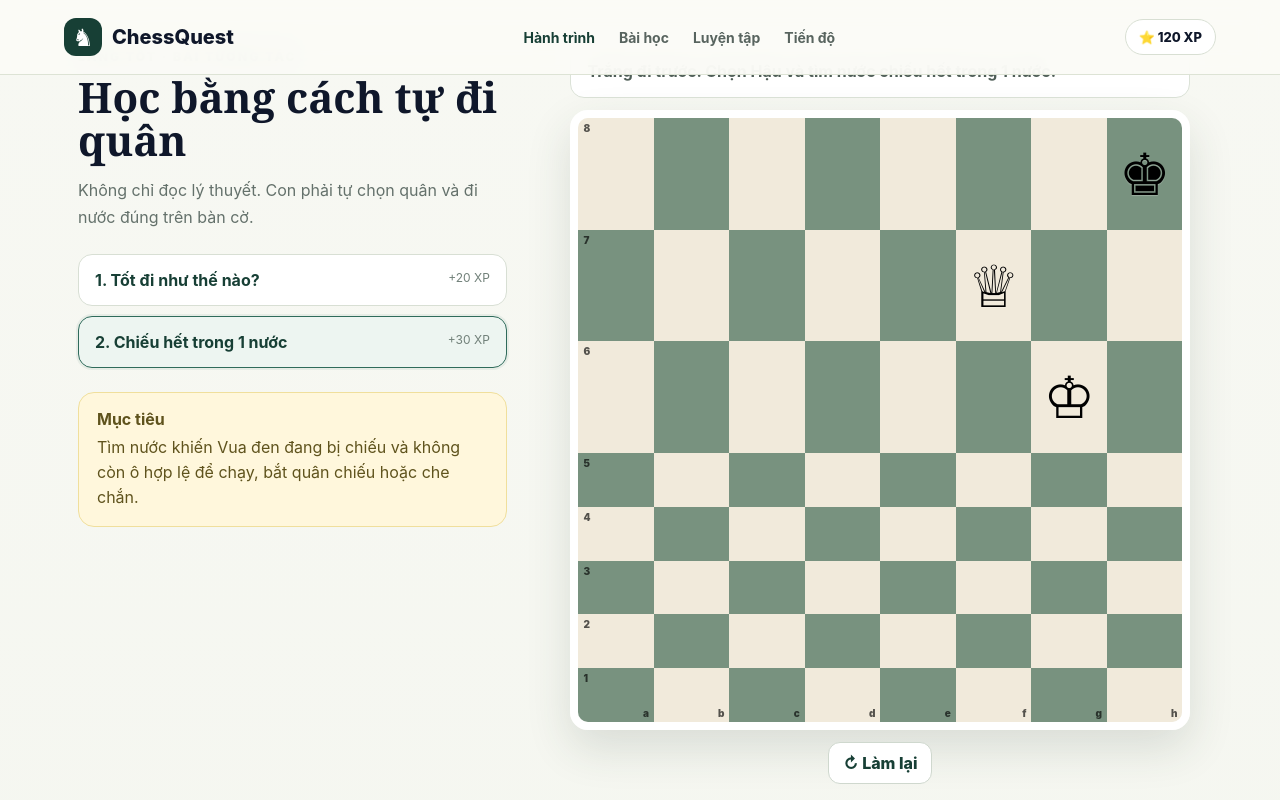
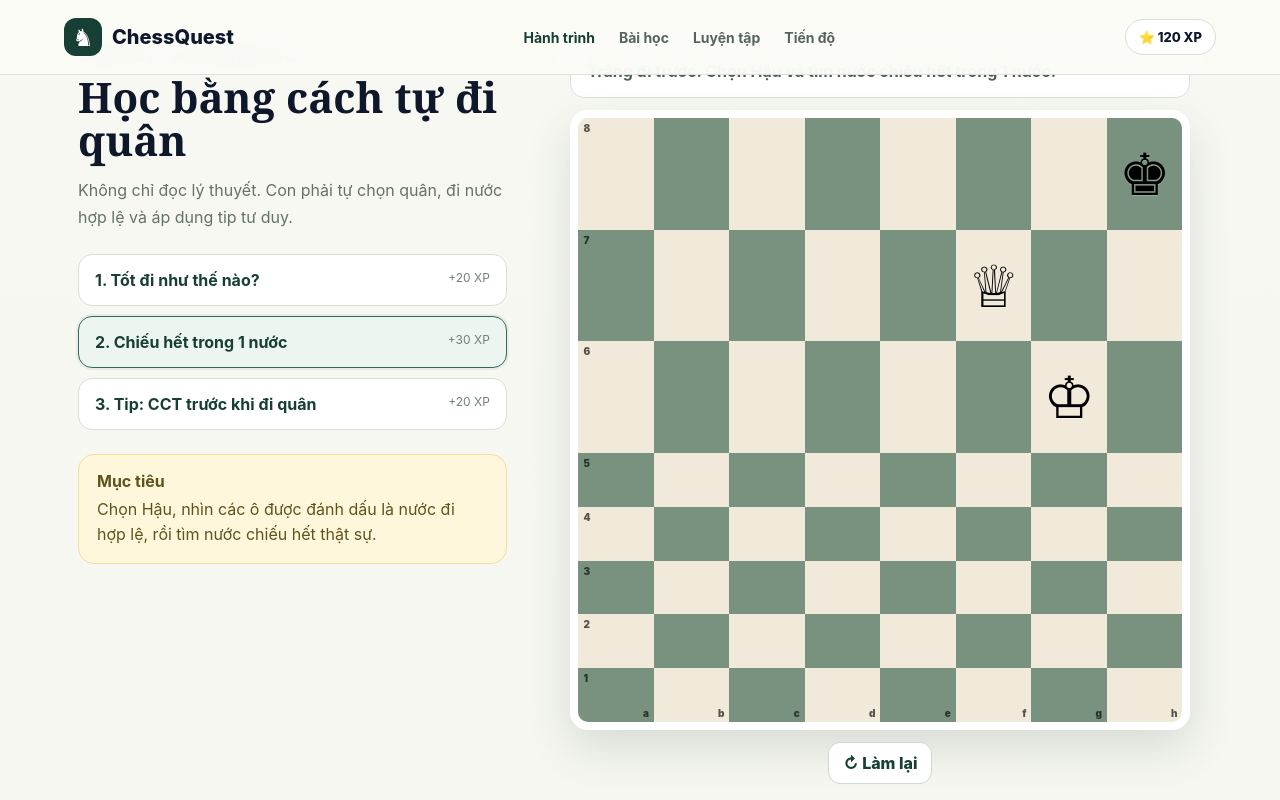
Before and after one commit to huyinvestor87/chess-quest, a React (Vite) app: page / in a window 1280 px wide. Both pictures are taken after a click on the button "Luyện puzzle". Shown: the part 1618-2418 px from the top of the page. Built offline with nearby package versions, Linux system fonts and the light colour scheme.

Commit message:
feat: add CCT tip lesson and continue progression

```diff
--- a/src/App.tsx
+++ b/src/App.tsx
@@ -1,7 +1,7 @@
 import { useState } from 'react'
 import { ChessBoard } from './components/ChessBoard'
 
-type Lesson = 'pawn' | 'mate-one'
+type Lesson = 'pawn' | 'mate-one' | 'cct-tip'
 
 const worlds = [
   { icon: '♟️', title: 'Làng Tốt', desc: 'Luật chơi, giá trị quân và cách nhìn bàn cờ', lessons: 8, status: 'Đang học' },
@@ -25,9 +25,10 @@ export function App() {
   const [activeLesson, setActiveLesson] = useState<Lesson>('pawn')
   const [xp, setXp] = useState(120)
   const [completed, setCompleted] = useState<Lesson[]>([])
+  const [tipAnswer, setTipAnswer] = useState<string | null>(null)
 
   const activeCompleted = completed.includes(activeLesson)
-  const allDone = completed.includes('pawn') && completed.includes('mate-one')
+  const allDone = completed.includes('pawn') && completed.includes('mate-one') && completed.includes('cct-tip')
 
   function reward(key: Lesson, amount: number) {
     if (completed.includes(key)) return
@@ -38,6 +39,11 @@ export function App() {
   function goToLesson(lesson: Lesson) {
     setActiveLesson(lesson)
     requestAnimationFrame(() => document.querySelector('#bai-hoc')?.scrollIntoView({ behavior: 'smooth', block: 'start' }))
+  }
+
+  function answerTip(answer: string) {
+    setTipAnswer(answer)
+    if (answer === 'checks') reward('cct-tip', 20)
   }
 
   return (
@@ -65,9 +71,9 @@ export function App() {
         </div>
         <div className="mission-card">
           <div className="mission-title">Nhiệm vụ hôm nay</div>
-          <div className="mission-big">{completed.length} / 2</div>
-          <div className="progress"><span style={{width:`${Math.min(100, completed.length * 50)}%`}} /></div>
-          <p>{allDone ? '🎉 Hoàn thành nhiệm vụ hôm nay!' : 'Hoàn thành bài Tốt và puzzle chiếu hết để nhận XP.'}</p>
+          <div className="mission-big">{completed.length} / 3</div>
+          <div className="progress"><span style={{width:`${Math.min(100, completed.length / 3 * 100)}%`}} /></div>
+          <p>{allDone ? '🎉 Hoàn thành nhiệm vụ hôm nay!' : 'Hoàn thành 2 bài bàn cờ và Tip CCT để nhận XP.'}</p>
         </div>
       </section>
 
@@ -93,7 +99,7 @@ export function App() {
         <div className="lesson-sidebar">
           <span className="eyebrow">LÀNG TỐT · BÀI TƯƠNG TÁC</span>
           <h2>Học bằng cách tự đi quân</h2>
-          <p>Không chỉ đọc lý thuyết. Con phải tự chọn quân và đi nước đúng trên bàn cờ.</p>
+          <p>Không chỉ đọc lý thuyết. Con phải tự chọn quân, đi nước hợp lệ và áp dụng tip tư duy.</p>
 
           <div className="lesson-tabs">
             <button className={activeLesson === 'pawn' ? 'active' : ''} onClick={() => goToLesson('pawn')}>
@@ -102,27 +108,55 @@ export function App() {
             <button className={activeLesson === 'mate-one' ? 'active' : ''} onClick={() => goToLesson('mate-one')}>
               <strong>{completed.includes('mate-one') ? '✓ ' : ''}2. Chiếu hết trong 1 nước</strong><span>+30 XP</span>
             </button>
+            <button className={activeLesson === 'cct-tip' ? 'active' : ''} onClick={() => goToLesson('cct-tip')}>
+              <strong>{completed.includes('cct-tip') ? '✓ ' : ''}3. Tip: CCT trước khi đi quân</strong><span>+20 XP</span>
+            </button>
           </div>
 
-          {activeLesson === 'pawn' ? (
+          {activeLesson === 'pawn' && (
             <div className="lesson-note"><strong>Ghi nhớ</strong><p>Tốt đi thẳng nhưng ăn chéo. Ở nước đầu tiên, Tốt được đi 1 hoặc 2 ô nếu phía trước không bị chặn.</p></div>
-          ) : (
-            <div className="lesson-note"><strong>Mục tiêu</strong><p>Tìm nước khiến Vua đen đang bị chiếu và không còn ô hợp lệ để chạy, bắt quân chiếu hoặc che chắn.</p></div>
+          )}
+          {activeLesson === 'mate-one' && (
+            <div className="lesson-note"><strong>Mục tiêu</strong><p>Chọn Hậu, nhìn các ô được đánh dấu là nước đi hợp lệ, rồi tìm nước chiếu hết thật sự.</p></div>
+          )}
+          {activeLesson === 'cct-tip' && (
+            <div className="lesson-note"><strong>CCT</strong><p>Mỗi lượt, hãy tìm theo thứ tự: Chiếu → Ăn quân → Đe dọa. Đây là một thói quen giúp giảm bỏ sót chiến thuật.</p></div>
           )}
 
           {activeCompleted && activeLesson === 'pawn' && (
             <button className="next-lesson" onClick={() => goToLesson('mate-one')}>Bài tiếp theo: Chiếu hết trong 1 nước →</button>
           )}
           {activeCompleted && activeLesson === 'mate-one' && (
-            <div className="lesson-complete">🏆 Tuyệt vời! Con đã hoàn thành các bài tương tác hiện có của Làng Tốt.</div>
+            <button className="next-lesson" onClick={() => goToLesson('cct-tip')}>Học Tip tiếp theo: CCT →</button>
+          )}
+          {activeCompleted && activeLesson === 'cct-tip' && (
+            <div className="lesson-complete">🏆 Tuyệt vời! Con đã hoàn thành 3 bài đầu. Bài tiếp theo sẽ mở rộng sang quân bị treo và đòn đôi.</div>
           )}
         </div>
 
-        <ChessBoard
-          key={activeLesson}
-          mode={activeLesson}
-          onSolved={() => reward(activeLesson, activeLesson === 'pawn' ? 20 : 30)}
-        />
+        {activeLesson === 'cct-tip' ? (
+          <div className="tip-challenge">
+            <span className="eyebrow">TIP NHANH</span>
+            <h3>Trước khi nghĩ đến nước “hay”, nên tìm gì trước?</h3>
+            <p>Chọn đáp án đúng theo nguyên tắc CCT.</p>
+            <div className="tip-options">
+              <button onClick={() => answerTip('develop')}>Phát triển quân bất kỳ</button>
+              <button onClick={() => answerTip('checks')}>Các nước chiếu</button>
+              <button onClick={() => answerTip('queen')}>Đưa Hậu ra sớm</button>
+            </div>
+            {tipAnswer && (
+              <div className={`tip-result ${tipAnswer === 'checks' ? 'correct' : 'wrong'}`}>
+                {tipAnswer === 'checks' ? '✓ Đúng! Trong CCT, hãy quét các nước Chiếu trước.' : 'Chưa đúng. Hãy nhớ thứ tự: Chiếu → Ăn quân → Đe dọa.'}
+              </div>
+            )}
+          </div>
+        ) : (
+          <ChessBoard
+            key={activeLesson}
+            mode={activeLesson}
+            onSolved={() => reward(activeLesson, activeLesson === 'pawn' ? 20 : 30)}
+          />
+        )}
       </section>
 
       <section id="luyen-tap" className="thinking-section">
@@ -139,7 +173,7 @@ export function App() {
         <div><strong>{completed.length}</strong><span>Bài tương tác hoàn thành</span></div>
         <div><strong>{completed.includes('mate-one') ? 1 : 0}</strong><span>Puzzle đã giải</span></div>
         <div><strong>{xp}</strong><span>Tổng XP</span></div>
-        <div><strong>{allDone ? '100%' : completed.length === 1 ? '50%' : '0%'}</strong><span>Nhiệm vụ hôm nay</span></div>
+        <div><strong>{Math.round(completed.length / 3 * 100)}%</strong><span>Nhiệm vụ hôm nay</span></div>
       </section>
 
       <footer>ChessQuest · Học cờ vua đúng cách, mỗi ngày một chút. ♟️</footer>
```
